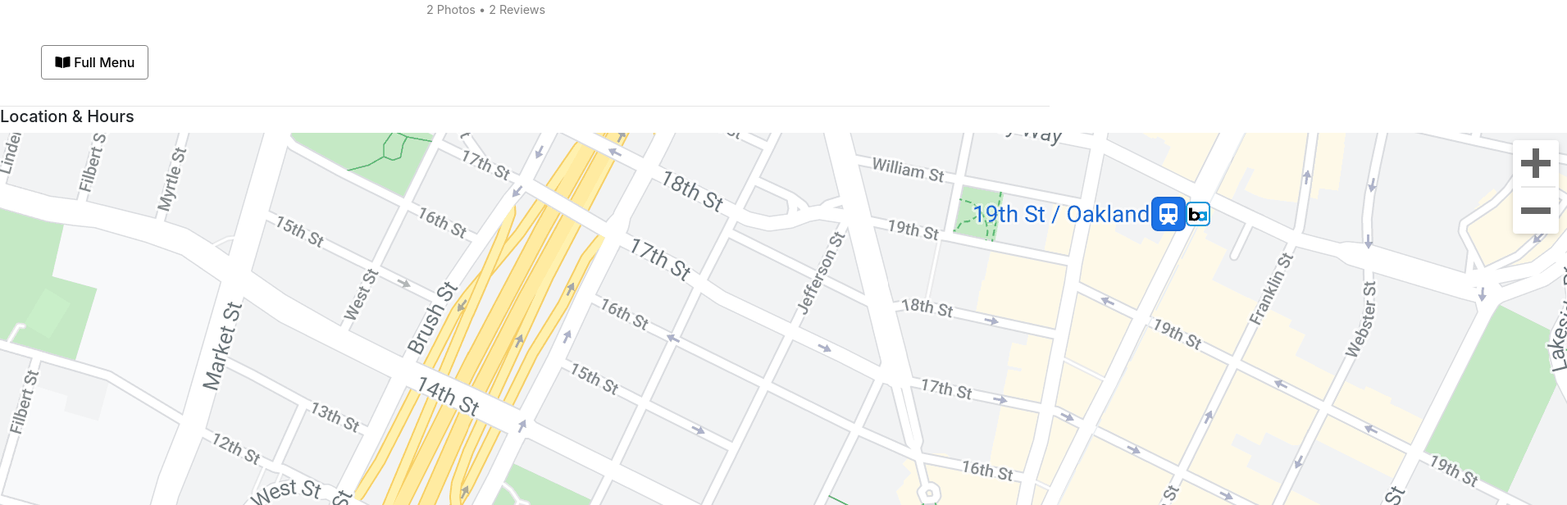
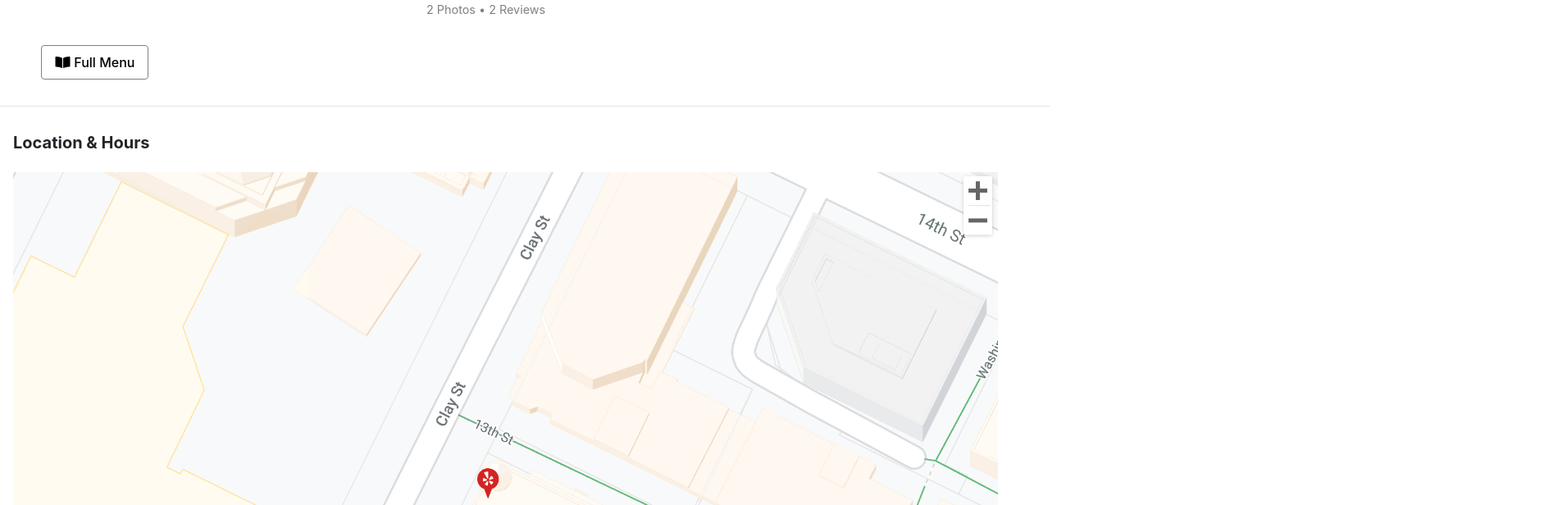
Before and after one commit to Guillermo-Martin/yelp-clone, a React (Create React App) app: page / in a window 1280 px wide. Shown: the part 2380-2996 px from the top of the page at 82% size, 1911 px wide, since content can reach past the window. Built offline with nearby package versions, Linux system fonts and the light colour scheme.

Commit message:
Add padding to LocationHoursSection, style header, replace and restyle map image

```diff
--- a/src/components/LocationHoursSection/index.js
+++ b/src/components/LocationHoursSection/index.js
@@ -1,12 +1,13 @@
 import React from "react";
 import map from "./../../assets/images/map.png";
 import { Button } from "react-bootstrap";
+import "./styles.css";
 
 function LocationHoursSection() {
   return (
-    <section>
+    <section className="LocationHoursSection">
       <h5>Location &#38; Hours</h5>
-      <img src={map} alt="map" />
+      <img src={map} alt="map" className="LocationHoursSection-map" />
       <p>123 Fake Street</p>
       <p>Oakland, CA 12345</p>
       <p>12th Street &#38; Broadway</p>
--- /dev/null
+++ b/src/components/LocationHoursSection/styles.css
@@ -0,0 +1,16 @@
+.LocationHoursSection {
+  padding: 2rem 0;
+  padding-left: 1rem;
+}
+
+.LocationHoursSection h5 {
+  font-size: 1.25rem;
+  font-weight: 700;
+  margin-bottom: 1.5rem;
+  text-align: left;
+}
+
+.LocationHoursSection-map {
+  width: 95%;
+  margin-bottom: 1rem;
+}
```
Also changed, not shown: src/assets/images/map.png.
